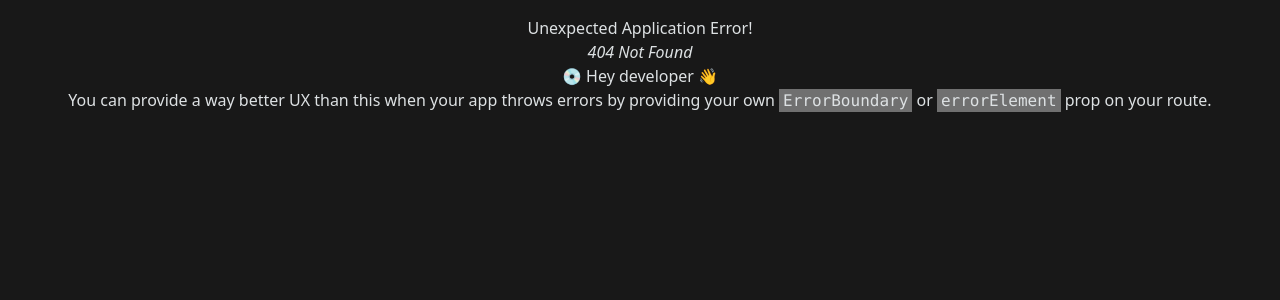
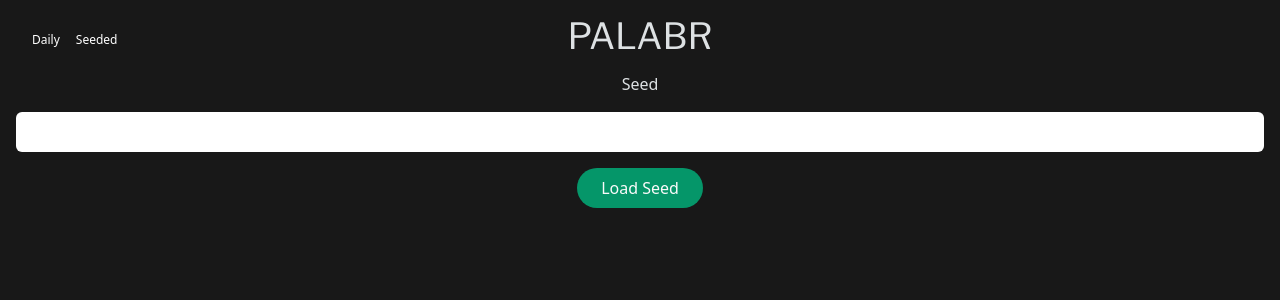
Before and after one commit to Dpalme/palabr, a React (Vite) app: page /seed in a window 1280 px wide. Before the commit this address had no page. Shown: the top 300 px of the page. Built offline with nearby package versions, Linux system fonts and the light colour scheme.

Commit message:
added support for seed based word selection

```diff
--- a/src/App.tsx
+++ b/src/App.tsx
@@ -1,64 +1,17 @@
-import { useEffect, useRef, useState } from 'react';
-import useDailyWord from './hooks/useDailyWord';
-import { WordInput } from './components/wordInput';
-import { useActionData } from 'react-router-dom';
-import { LetterChip } from './components/letterChip';
-import { validateGuess } from './hooks/useWordValidation';
-import { VictoryScreen } from './components/victoryScreen';
-import { useToday } from './hooks/useToday';
+import { Navbar } from './components/navbar';
+import { GameManager } from './components/gameManager';
+import SeedForm from './components/seedForm';
 
-function range(n: number) {
-  return [...Array(n).keys()];
-}
-
-function App() {
-  const today = useToday()
-  const word = useDailyWord();
-  const lastAttempt = useActionData() as string;
-  const attempts = useRef<string[]>([]);
-  const results = useRef<string[][]>([]);
-  const [numAttempts, setNumAttempts] = useState(0);
-
-  useEffect(() => {
-    if (!lastAttempt) return;
-    attempts.current.push(lastAttempt);
-    results.current.push(validateGuess(lastAttempt, word));
-    setNumAttempts(numAttempts + 1);
-  }, [lastAttempt]);
-
+function App(props: { gameType: string }) {
   return (
     <>
+      <Navbar />
       <h1 className="font-title uppercase text-4xl mb-2">Palabr</h1>
-      <p className='mb-2'>{today}</p>
-      <div className="grid grid-rows-6 grid-cols-[repeat(5,3.5rem)] gap-2 justify-center">
-        {attempts.current.flatMap((word, i) =>
-          word
-            .split('')
-            .map((letter, n) => (
-              <LetterChip
-                letter={letter}
-                key={'attempt' + i + n}
-                status={results.current[i][n]}
-              />
-            ))
-        )}
-        {numAttempts < 6 && (
-          <>
-            <WordInput />
-            {range(5 - numAttempts).flatMap((i) =>
-              range(5).map((n) => (
-                <LetterChip
-                  letter={' '}
-                  key={'attempt' + (i + numAttempts) + n}
-                  status="-"
-                />
-              ))
-            )}
-          </>
-        )}
-      </div>
-      {(results.current[results.current.length - 1]?.join('') == '🟩🟩🟩🟩🟩' ||
-        numAttempts == 6) && <VictoryScreen results={results.current} />}
+      {props.gameType == 'seedForm' ? (
+        <SeedForm />
+      ) : (
+        <GameManager gameType={props.gameType} />
+      )}
     </>
   );
 }
--- /dev/null
+++ b/src/components/gameManager.tsx
@@ -0,0 +1,77 @@
+import { useEffect, useRef, useState } from 'react';
+import { Params, useActionData, useParams } from 'react-router-dom';
+import { range } from '../utils/range';
+import { useToday } from '../hooks/useToday';
+import useDailyWord from '../hooks/useDailyWord';
+import useWordFromSeed from '../hooks/useWordFromSeed';
+import { validateGuess } from '../hooks/useWordValidation';
+import { LetterChip } from './letterChip';
+import { WordInput } from './wordInput';
+import { VictoryScreen } from './victoryScreen';
+
+function getWord(gameType: string, params: Params) {
+  switch (gameType) {
+    case 'seeded':
+      if (!params.seed) return { title: 'error', word: 'error' };
+      return { title: params.seed, word: useWordFromSeed(params.seed) };
+    default:
+      return { title: useToday(), word: useDailyWord() };
+  }
+}
+export function GameManager(props: { gameType: string }) {
+  const params = useParams();
+  const { title, word } = getWord(props.gameType, params);
+  const lastAttempt = useActionData() as string;
+  const attempts = useRef<string[]>([]);
+  const results = useRef<string[][]>([]);
+  const [numAttempts, setNumAttempts] = useState(0);
+
+  useEffect(() => {
+    if (!lastAttempt) return;
+    attempts.current.push(lastAttempt);
+    results.current.push(validateGuess(lastAttempt, word));
+    setNumAttempts(numAttempts + 1);
+  }, [lastAttempt]);
+
+  return (
+    <>
+      <p className="mb-2">{title}</p>
+      <div className="grid grid-rows-6 grid-cols-[repeat(5,3.5rem)] gap-2 justify-center">
+        {attempts.current.flatMap((word, i) =>
+          word
+            .split('')
+            .map((letter, n) => (
+              <LetterChip
+                letter={letter}
+                key={'attempt' + i + n}
+                status={results.current[i][n]}
+              />
+            ))
+        )}
+        {numAttempts < 6 && (
+          <>
+            <WordInput />
+            {range(5 - numAttempts).flatMap((i) =>
+              range(5).map((n) => (
+                <LetterChip
+                  letter={' '}
+                  key={'attempt' + (i + numAttempts) + n}
+                  status="-"
+                />
+              ))
+            )}
+          </>
+        )}
+        {(results.current[results.current.length - 1]?.join('') ==
+          '🟩🟩🟩🟩🟩' ||
+          numAttempts == 6) && (
+          <VictoryScreen
+            results={results.current}
+            gameType={props.gameType}
+            title={title}
+          />
+        )}
+      </div>
+    </>
+  );
+}
--- /dev/null
+++ b/src/components/navbar.tsx
@@ -0,0 +1,17 @@
+import { NavLink } from 'react-router-dom';
+
+export const Navbar = () => {
+  return (
+    <div
+      className="fixed top w-full text-left flex flex-row gap-4
+    p-4"
+    >
+      <NavLink to="/" className="text-white text-xs">
+        Daily
+      </NavLink>
+      <NavLink to={'/seed'} className="text-white text-xs">
+        Seeded
+      </NavLink>
+    </div>
+  );
+};
--- /dev/null
+++ b/src/components/seedForm.tsx
@@ -0,0 +1,32 @@
+import { useForm } from 'react-hook-form';
+import { useNavigate } from 'react-router-dom';
+
+export function SeedForm() {
+  const navigate = useNavigate();
+  const { register, handleSubmit } = useForm({ defaultValues: { seed: '' } });
+
+  return (
+    <form
+      onSubmit={handleSubmit((values) => {
+        navigate('/' + values.seed);
+      })}
+      className="flex flex-col mt-4 gap-4"
+    >
+      <label htmlFor="seed">Seed</label>
+      <input
+        type="text"
+        id="seed"
+        {...register('seed')}
+        className="rounded-md text-dark-400 p-2 text-center"
+      />
+      <input
+        type="submit"
+        value="Load Seed"
+        className="text-dark-400 bg-emerald-600
+        text-light-200 rounded-full mx-auto px-6 py-2"
+      />
+    </form>
+  );
+}
+
+export default SeedForm;
--- a/src/components/victoryScreen.tsx
+++ b/src/components/victoryScreen.tsx
@@ -1,5 +1,3 @@
-import { useToday } from '../hooks/useToday';
-
 function shareGame(shareString: string) {
   if (navigator && !!navigator.share) {
     navigator
@@ -7,7 +5,7 @@ function shareGame(shareString: string) {
         text: shareString,
       })
       .then(() => {
-        console.log('Thanks for sharing!');
+        console.log('Compartido');
       })
       .catch((err) => {
         alert(`No lo pude compartir porque ${err.message}`);
@@ -37,17 +35,20 @@ function getScore(game: string) {
   );
 }
 
-export const VictoryScreen = (props: { results: string[][] }) => {
+export const VictoryScreen = (props: {
+  results: string[][];
+  gameType: string;
+  title: string;
+}) => {
   const game = props.results.map((round) => round.join('')).join('\n');
-  const today = useToday();
-  const shareString = `palabr ${today} ${
+  const shareString = `palabr ${props.title} ${
     props.results.length
   }/6\n\npuntos: ${getScore(game)}\n\n${game}`;
 
   return (
     <div className="fixed z-10 top-0 left-0 w-full h-full bg-dark-300 bg-opacity-50">
       <div className="bottom-0 w-full absolute p-4 bg-dark-300 h-[30vh]">
-        <h2 className="text-3xl">{today}</h2>
+        <h2 className="text-3xl">{props.title}</h2>
         <div className="flex w-full flex-row gap-4 mb-4">
           <p className="text-2xl">Puntuación {getScore(game)}</p>
         </div>
--- a/src/components/wordInput.tsx
+++ b/src/components/wordInput.tsx
@@ -1,10 +1,11 @@
-import { Form, useSubmit } from 'react-router-dom';
+import { Form, useLocation, useSubmit } from 'react-router-dom';
 import { LetterChip } from './letterChip';
 import { VALID_INPUT } from '../validInput';
 import { useForm } from 'react-hook-form';
 import { Keyboard } from './fakeKeyboard';
 
 export const WordInput = () => {
+  const location = useLocation();
   const { register, watch, setValue, getValues } = useForm({
     defaultValues: { guess: '' },
   });
@@ -32,7 +33,7 @@ export const WordInput = () => {
         <Form
           replace
           method="post"
-          action="/"
+          action={location.pathname}
           id="word-form"
           onSubmit={() => {
             requestAnimationFrame(() => setValue('guess', ''));
@@ -81,7 +82,7 @@ export const WordInput = () => {
         }
         submitWord={() => {
           if (guess.length != 5) return;
-          submit(getValues(), { action: '/', method: 'POST' });
+          submit(getValues(), { action: location.pathname, method: 'POST' });
           requestAnimationFrame(() => setValue('guess', ''));
         }}
       />
--- a/src/hooks/useDailyWord.ts
+++ b/src/hooks/useDailyWord.ts
@@ -1,16 +1,9 @@
-import wordList from '../assets/filtered_05.json';
-import md5 from 'md5';
 import { useToday } from './useToday';
-
-function getWordForISODate(isoDate: string) {
-  var hashStr = md5(isoDate),
-    hash = parseInt(hashStr, 16);
-  return wordList[hash % wordList.length];
-}
+import useWordFromSeed from './useWordFromSeed';
 
 export const useDailyWord = () => {
   const today = useToday();
-  return getWordForISODate(today);
+  return useWordFromSeed(today);
 };
 
 export default useDailyWord;
--- /dev/null
+++ b/src/hooks/useWordFromSeed.ts
@@ -0,0 +1,10 @@
+import wordList from '../assets/filtered_05.json';
+import md5 from 'md5';
+
+export function useWordFromSeed(seed: string) {
+  var hashStr = md5(seed),
+    hash = parseInt(hashStr, 16);
+  return wordList[hash % wordList.length];
+}
+
+export default useWordFromSeed;
--- a/src/main.tsx
+++ b/src/main.tsx
@@ -8,7 +8,27 @@ const router = createBrowserRouter(
   [
     {
       path: '/',
-      element: <App />,
+      element: <App gameType="daily" />,
+      action: async ({ request }) => {
+        switch (request.method) {
+          case 'POST': {
+            let formData = await request.formData();
+            const guess = formData.get('guess');
+            return guess?.slice(0, 5).toString().toUpperCase();
+          }
+          default: {
+            throw new Response('', { status: 405 });
+          }
+        }
+      },
+    },
+    {
+      path: '/seed',
+      element: <App gameType="seedForm" />,
+    },
+    {
+      path: '/:seed',
+      element: <App gameType="seeded" />,
       action: async ({ request }) => {
         switch (request.method) {
           case 'POST': {
--- /dev/null
+++ b/src/utils/range.tsx
@@ -0,0 +1,3 @@
+export function range(n: number) {
+  return [...Array(n).keys()];
+}
```
